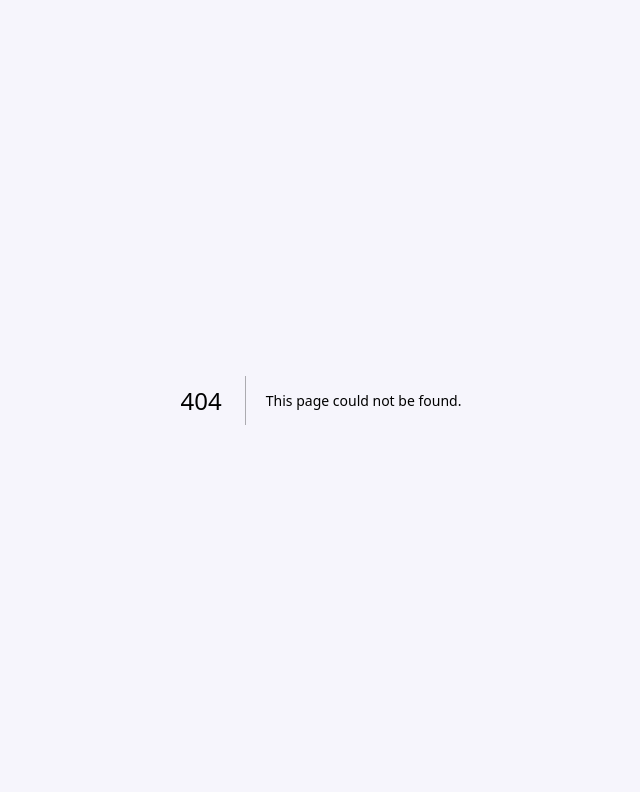
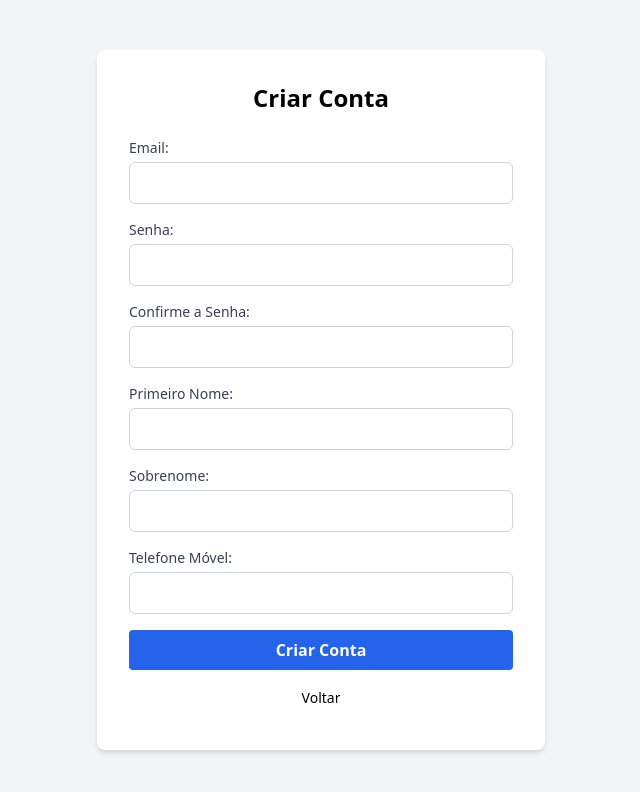
Before and after one commit to emanuel-luis/dombosco-service-desk, a Next.js app in the folder frontend/: page /createAccount in a window 1280 px wide. Before the commit this address had no page. Shown: the top 792 px of the page, without its empty margins (319-959 px from the left). Built offline with nearby package versions, Linux system fonts and the light colour scheme; sample sign-in values are in the browser's storage.

Commit message:
create account

```diff
--- a/frontend/app/(home)/page.tsx
+++ b/frontend/app/(home)/page.tsx
@@ -1,4 +1,4 @@
-'use client'
+"use client";
 
 import { format } from "date-fns";
 import { ptBR } from "date-fns/locale";
@@ -16,43 +16,45 @@ interface User {
 
 export default function Home() {
   const [user, setUser] = useState<User[]>([]);
-  const [group, setGroup] = useState([])
-  const [isLoading, setIsLoading] = useState(true)
+  const [group, setGroup] = useState([]);
+  const [isLoading, setIsLoading] = useState(true);
 
   useEffect(() => {
     const getUser = async () => {
       try {
-        const data = await formsServices.listUsers()
-        setUser(prevState => [...prevState, data])
-        setIsLoading(false)
-      } catch(error) {
-        console.log(error)
+        const data = await formsServices.listUsers();
+        setUser((prevState) => [...prevState, data]);
+        setIsLoading(false);
+      } catch (error) {
+        console.log(error);
       } finally {
-        setIsLoading(false)
+        setIsLoading(false);
       }
-    }
-    getUser()
-  }, [])
+    };
+    getUser();
+  }, []);
 
-  useEffect (() => {
+  useEffect(() => {
     const getApllication = async () => {
       try {
-        const data = await formsServices.listAplications()
-        console.log(data)
-        setGroup(data)
-        setIsLoading(false)
-        } catch(error) {
-        console.log(error)
+        const data = await formsServices.listAplications();
+        console.log(data);
+        setGroup(data);
+        setIsLoading(false);
+      } catch (error) {
+        console.log(error);
       } finally {
-        setIsLoading(false)
+        setIsLoading(false);
       }
-    }
-    getApllication()
-  }, [])
+    };
+    getApllication();
+  }, []);
 
   return (
     <>
-      {isLoading ? <Loader isLoading/> :
+      {isLoading ? (
+        <Loader isLoading />
+      ) : (
         <>
           <Header />
           <div className="px-5 pt-5 max-w-screen-lg mx-auto">
@@ -60,22 +62,26 @@ export default function Home() {
             <p className="capitalize text-sm">
               {format(new Date(), "EEEE, d 'de' MMMM", { locale: ptBR })}
             </p>
-          <div className="flex flex-wrap -m-4"> {/* Removi o min-w-1000px para permitir responsividade */}
+            <div className="flex flex-wrap -m-4">
+              {" "}
+              {/* Removi o min-w-1000px para permitir responsividade */}
               {/* CRIAR TRATAMENTO PARA ERROS DA API */}
-            {group.map((data) => (
+              {group?.map((data) => (
                 <div key={Math.random()} className="w-1/3 p-4 my-4">
-                {data['name'] == 'Solicitações' ? <Card
-                  title={data['name']}
-                  description={data['description']}
-                  icon={data['mdm_id']}
+                  {data["name"] == "Solicitações" ? (
+                    <Card
+                      title={data["name"]}
+                      description={data["description"]}
+                      icon={data["mdm_id"]}
                       link={`/petitions`}
-                /> : null }
+                    />
+                  ) : null}
                 </div>
               ))}
             </div>
           </div>
         </>
-      }
+      )}
     </>
   );
 }
--- a/frontend/app/_components/LoginForm.tsx
+++ b/frontend/app/_components/LoginForm.tsx
@@ -1,13 +1,13 @@
 "use client";
 
-import { signIn } from "next-auth/react";
+import { useRouter } from "next/navigation";
 import type React from "react";
 import { useContext, useState } from "react";
-import { FaGoogle, FaSignOutAlt } from "react-icons/fa";
-import { Header } from "./header";
+import { FaSignOutAlt } from "react-icons/fa";
 import { AuthContext } from "../context/authContext";
 import formsServices from "../services/ContactsService";
-import { useRouter } from "next/navigation";
+import { Header } from "./header";
+import { Button } from "./ui/button";
 
 const LoginForm: React.FC = () => {
   const [email, setEmail] = useState("");
@@ -45,7 +45,7 @@ const LoginForm: React.FC = () => {
   return (
     <>
       <Header showMenuButton={false} />
-      <div className="max-w-lg mx-auto p-8 min-w-[500px]">
+      <div className="max-w-lg mx-auto p-8 min-w-[500px] ">
         <h2 className="text-2xl font-semibold text-center">Login</h2>
         {error && <p className="text-red-500">{error}</p>}
         <form onSubmit={handleSubmit} className="space-y-4">
@@ -93,13 +93,16 @@ const LoginForm: React.FC = () => {
             <FaSignOutAlt color="#fff" size={20} className="mr-2" /> Entrar
           </button>
         </form>
-        <button
-          type="button"
-          onClick={loginWithGoogle}
-          className="w-full mt-4 bg-red-600 text-white p-2 rounded-md flex items-center justify-center hover:bg-red-700 transition"
-        >
-          <FaGoogle color="#fff" size={20} className="mr-2" /> Entrar com Google
-        </button>
+        <div className="flex items-center justify-center mt-2">
+          <Button
+            variant="link"
+            onClick={() => {
+              router.push("/createAccount");
+            }}
+          >
+            Criar Conta
+          </Button>
+        </div>
       </div>
     </>
   );
--- /dev/null
+++ b/frontend/app/createAccount/page.tsx
@@ -0,0 +1,183 @@
+"use client";
+import React from "react";
+import { Formik, Form, Field, ErrorMessage } from "formik";
+import * as Yup from "yup";
+import { Button } from "../_components/ui/button";
+import { useRouter } from "next/navigation";
+
+const CreateAccount = () => {
+  const router = useRouter();
+
+  const validationSchema = Yup.object().shape({
+    email: Yup.string().email("Email inválido").required("Email é obrigatório"),
+    password1: Yup.string()
+      .min(6, "A senha deve ter pelo menos 6 caracteres")
+      .required("Senha é obrigatória"),
+    password2: Yup.string()
+      .oneOf([Yup.ref("password1"), null], "As senhas devem corresponder")
+      .required("Confirmação de senha é obrigatória"),
+    first_name: Yup.string().required("Primeiro nome é obrigatório"),
+    last_name: Yup.string().required("Sobrenome é obrigatório"),
+  });
+
+  const handleSubmit = (values: any) => {
+    // Aqui você pode fazer a chamada para a API ou qualquer outra lógica
+    console.log(values);
+  };
+
+  return (
+    <div className="flex items-center justify-center h-screen bg-gray-100">
+      <div className="bg-white p-8 rounded-lg shadow-md w-full max-w-md">
+        <h1 className="text-2xl font-bold mb-6 text-center">Criar Conta</h1>
+        <Formik
+          initialValues={{
+            email: "",
+            password1: "",
+            password2: "",
+            first_name: "",
+            last_name: "",
+            mobile_phone: "",
+          }}
+          validationSchema={validationSchema}
+          onSubmit={handleSubmit}
+        >
+          {() => (
+            <Form>
+              <div className="mb-4">
+                <label
+                  htmlFor="email"
+                  className="block text-sm font-medium text-gray-700"
+                >
+                  Email:
+                </label>
+                <Field
+                  type="email"
+                  name="email"
+                  className="mt-1 block w-full border border-gray-300 rounded-md p-2"
+                />
+                <ErrorMessage
+                  name="email"
+                  component="div"
+                  className="text-red-600 text-sm"
+                />
+              </div>
+
+              <div className="mb-4">
+                <label
+                  htmlFor="password1"
+                  className="block text-sm font-medium text-gray-700"
+                >
+                  Senha:
+                </label>
+                <Field
+                  type="password"
+                  name="password1"
+                  className="mt-1 block w-full border border-gray-300 rounded-md p-2"
+                />
+                <ErrorMessage
+                  name="password1"
+                  component="div"
+                  className="text-red-600 text-sm"
+                />
+              </div>
+
+              <div className="mb-4">
+                <label
+                  htmlFor="password2"
+                  className="block text-sm font-medium text-gray-700"
+                >
+                  Confirme a Senha:
+                </label>
+                <Field
+                  type="password"
+                  name="password2"
+                  className="mt-1 block w-full border border-gray-300 rounded-md p-2"
+                />
+                <ErrorMessage
+                  name="password2"
+                  component="div"
+                  className="text-red-600 text-sm"
+                />
+              </div>
+
+              <div className="mb-4">
+                <label
+                  htmlFor="first_name"
+                  className="block text-sm font-medium text-gray-700"
+                >
+                  Primeiro Nome:
+                </label>
+                <Field
+                  type="text"
+                  name="first_name"
+                  className="mt-1 block w-full border border-gray-300 rounded-md p-2"
+                />
+                <ErrorMessage
+                  name="first_name"
+                  component="div"
+                  className="text-red-600 text-sm"
+                />
+              </div>
+
+              <div className="mb-4">
+                <label
+                  htmlFor="last_name"
+                  className="block text-sm font-medium text-gray-700"
+                >
+                  Sobrenome:
+                </label>
+                <Field
+                  type="text"
+                  name="last_name"
+                  className="mt-1 block w-full border border-gray-300 rounded-md p-2"
+                />
+                <ErrorMessage
+                  name="last_name"
+                  component="div"
+                  className="text-red-600 text-sm"
+                />
+              </div>
+
+              <div className="mb-4">
+                <label
+                  htmlFor="mobile_phone"
+                  className="block text-sm font-medium text-gray-700"
+                >
+                  Telefone Móvel:
+                </label>
+                <Field
+                  type="text"
+                  name="mobile_phone"
+                  className="mt-1 block w-full border border-gray-300 rounded-md p-2"
+                />
+                <ErrorMessage
+                  name="mobile_phone"
+                  component="div"
+                  className="text-red-600 text-sm"
+                />
+              </div>
+
+              <button
+                type="submit"
+                className="w-full bg-blue-600 hover:bg-blue-500 text-white font-bold py-2 px-4 rounded transition duration-200"
+              >
+                Criar Conta
+              </button>
+              <div className="flex items-center justify-center mt-2">
+                <Button
+                  type="button"
+                  onClick={() => router.back()}
+                  variant="link"
+                >
+                  Voltar
+                </Button>
+              </div>
+            </Form>
+          )}
+        </Formik>
+      </div>
+    </div>
+  );
+};
+
+export default CreateAccount;
--- a/frontend/package.json
+++ b/frontend/package.json
@@ -38,6 +38,7 @@
     "sonner": "^1.4.3",
     "tailwind-merge": "^2.2.1",
     "tailwindcss-animate": "^1.0.7",
+    "yup": "^1.4.0",
     "zod": "^3.23.8"
   },
   "prisma": {
```
Also changed, not shown: 2 other files (tests, documents, lock files or other folders). Lines whose indentation alone changed are shown as unchanged.
